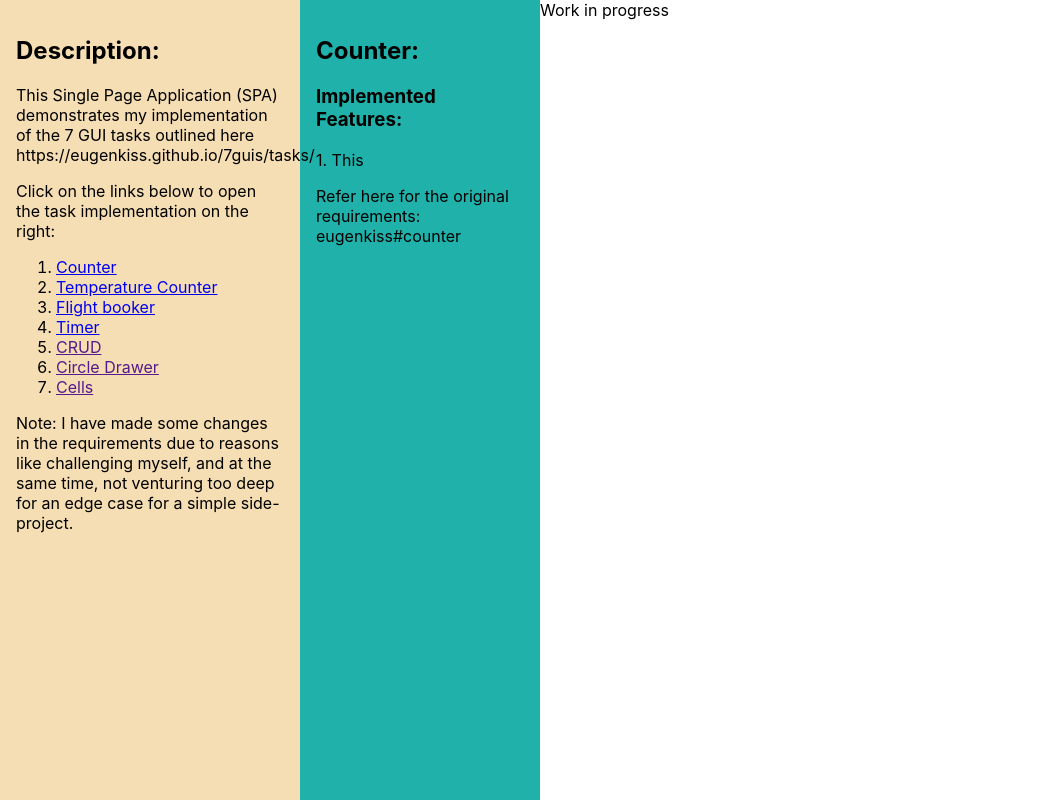
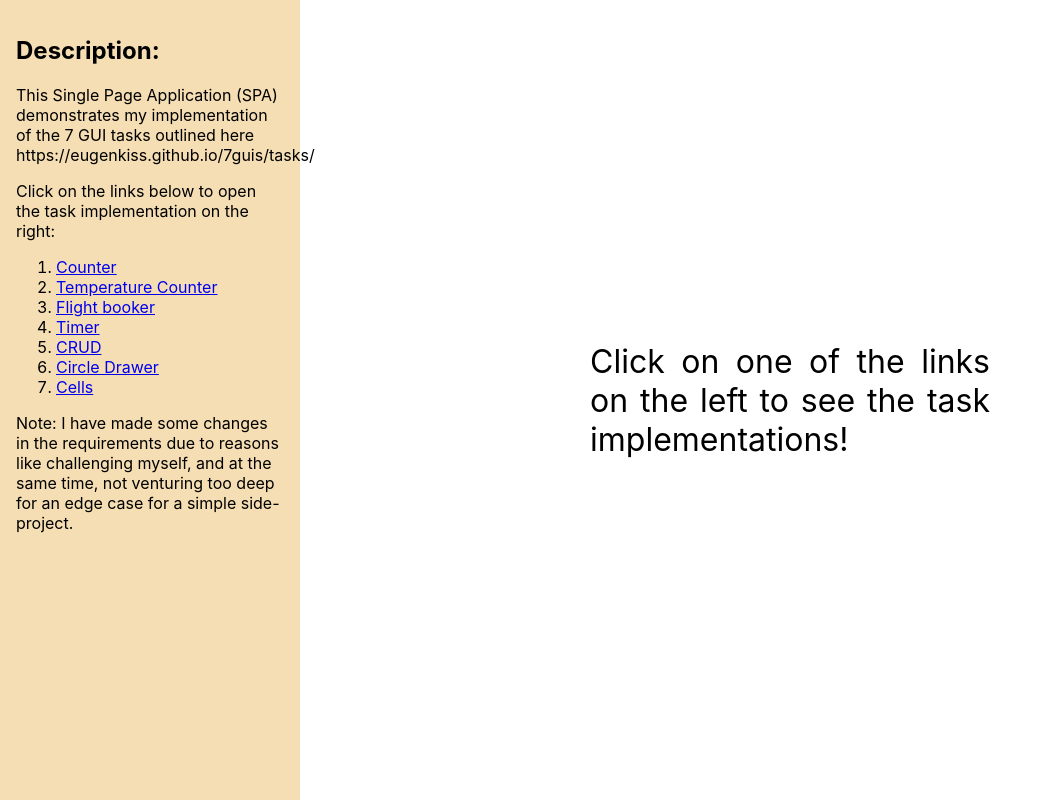
Before and after one commit to vinay-deshmukh/7-guis, a React (Create React App) app: page / in a window 1280 px wide. Shown: the whole page, without its empty margins (0-1037 px from the left). Built offline with nearby package versions, Linux system fonts and the light colour scheme.

Commit message:
Add info text on default page

```diff
--- a/src/App.js
+++ b/src/App.js
@@ -67,6 +67,13 @@ and at the same time, not venturing too deep for an edge case for a simple side-
               </section>
             </Route>
           ))}
+          <Route>
+            <section className={styles.defaultScreen}>
+              <p className={styles.textInstruction}>
+                {`Click on one of the links on the left to see the task implementations!`}
+              </p>
+            </section>
+          </Route>
         </Switch>
       </section>
     </div>
--- a/src/App.module.scss
+++ b/src/App.module.scss
@@ -6,9 +6,17 @@
   width: 50rem;
   height: 100vh;
 
-  .app-child {
-    width: 48%;
-    height: 60%;
+}
+
+.defaultScreen {
+  display: grid;
+  place-items: center;
+  flex: 1;
+
+  .textInstruction {
+    font-size: 2rem;
+    text-align: justify;
+    width: 400px;
   }
 }
 
```
Also changed, not shown: src/tasks.js (+7 -4 lines).
